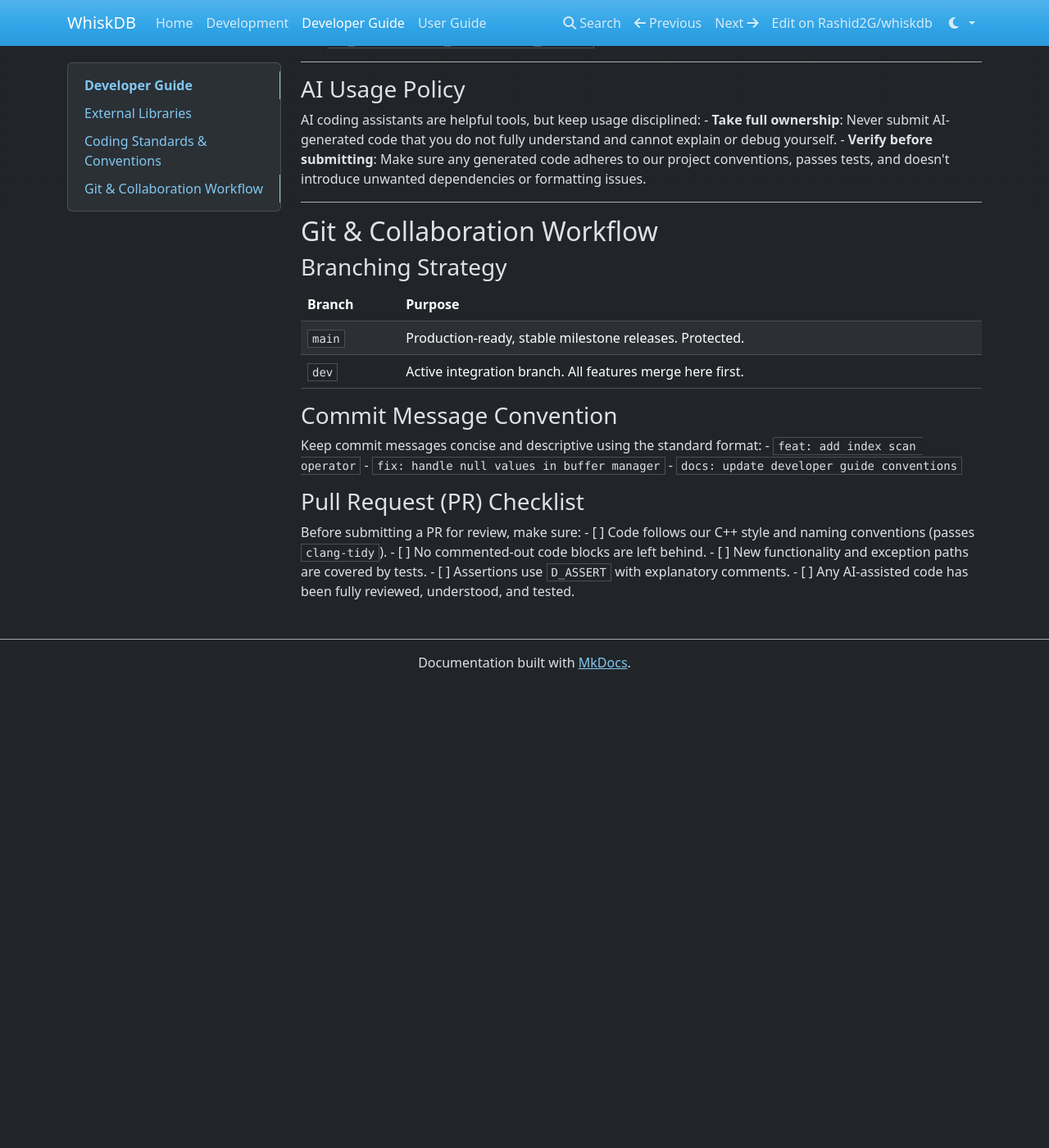
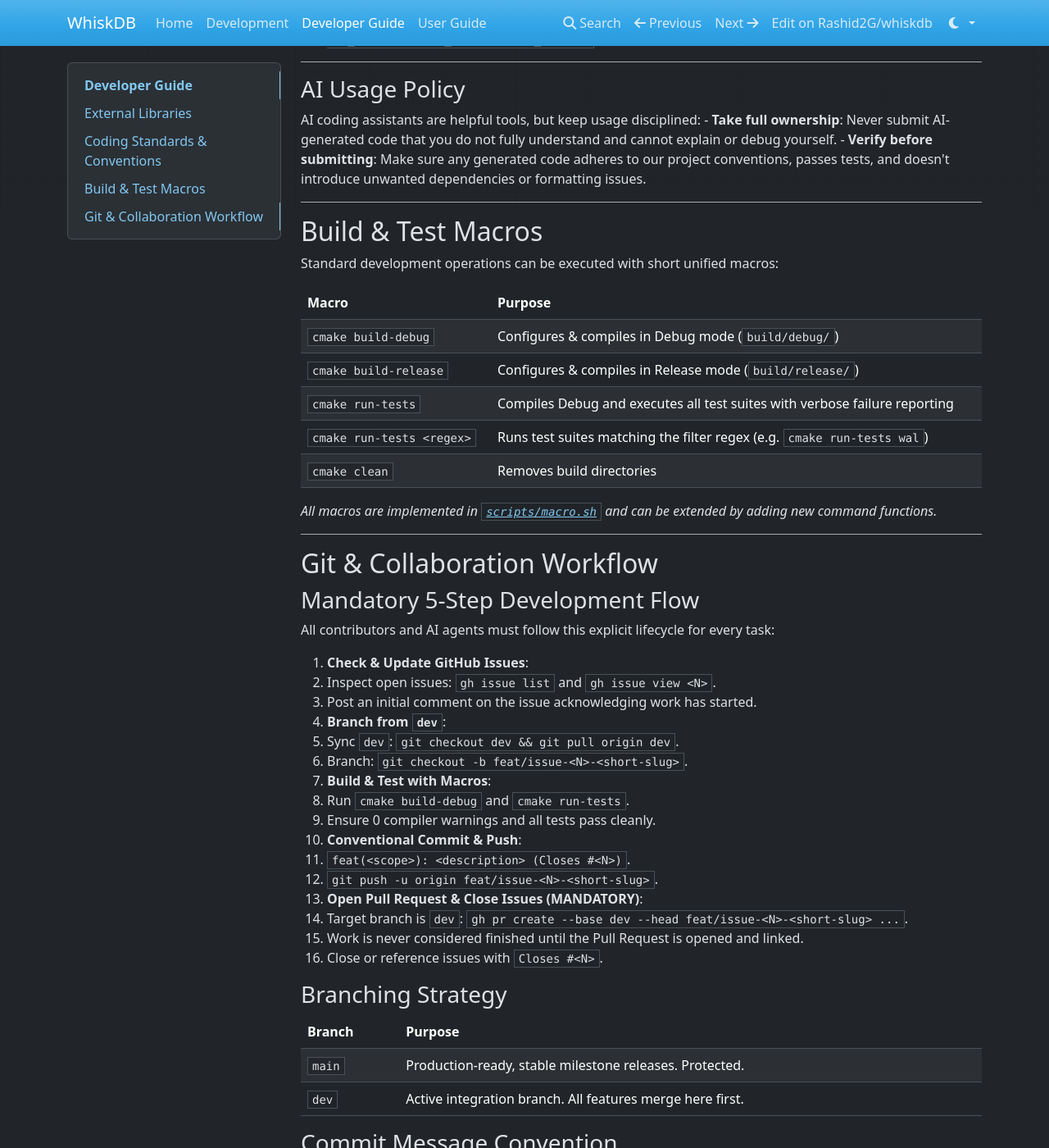
Before and after one commit to Rashid2G/whiskdb, an MkDocs documentation site: the page built from docs/developer-guide.md, in a window 1280 px wide and 1400 px high, scrolled down 3305 px. Shown: the whole window at 82% size. Built offline with MkDocs 1.6.1, drawn with Linux system fonts in a browser that asks for light colours; nearby versions of some CDN libraries; before the commit the page ends 4141 px from its top, so only the background shows below that; some of the changed text lies outside the part shown.

Commit message:
feat(workflow): add cmake build macros and enforce agent development flow (Closes #40)
- Add scripts/macro.sh dispatcher and ~/.local/bin/cmake wrapper for short macros: cmake build-debug, cmake build-release, cmake run-tests, cmake clean
- Add run-tests custom target to CMakeLists.txt and update CMakePresets.json with workflow and test presets
- Define whiskdb-development skill in .agents/skills/whiskdb-development/SKILL.md and ~/.codex/skills/whiskdb-development/SKILL.md
- Update review-agent skill with cmake run-tests and cmake build-debug instructions
- Update AGENTS.md and docs/developer-guide.md with the mandatory 5-step development flow (GitHub Issues -> Branch -> Test -> Commit -> Open PR & Close Issue)

```diff
--- a/docs/developer-guide.md
+++ b/docs/developer-guide.md
@@ -128,7 +128,44 @@ AI coding assistants are helpful tools, but keep usage disciplined:
 
 ---
 
+## Build & Test Macros
+
+Standard development operations can be executed with short unified macros:
+
+| Macro | Purpose |
+|---|---|
+| `cmake build-debug` | Configures & compiles in Debug mode (`build/debug/`) |
+| `cmake build-release` | Configures & compiles in Release mode (`build/release/`) |
+| `cmake run-tests` | Compiles Debug and executes all test suites with verbose failure reporting |
+| `cmake run-tests <regex>` | Runs test suites matching the filter regex (e.g. `cmake run-tests wal`) |
+| `cmake clean` | Removes build directories |
+
+*All macros are implemented in [`scripts/macro.sh`](../scripts/macro.sh) and can be extended by adding new command functions.*
+
+---
+
 ## Git & Collaboration Workflow
+
+### Mandatory 5-Step Development Flow
+
+All contributors and AI agents must follow this explicit lifecycle for every task:
+
+1. **Check & Update GitHub Issues**:
+   - Inspect open issues: `gh issue list` and `gh issue view <N>`.
+   - Post an initial comment on the issue acknowledging work has started.
+2. **Branch from `dev`**:
+   - Sync `dev`: `git checkout dev && git pull origin dev`.
+   - Branch: `git checkout -b feat/issue-<N>-<short-slug>`.
+3. **Build & Test with Macros**:
+   - Run `cmake build-debug` and `cmake run-tests`.
+   - Ensure 0 compiler warnings and all tests pass cleanly.
+4. **Conventional Commit & Push**:
+   - `feat(<scope>): <description> (Closes #<N>)`.
+   - `git push -u origin feat/issue-<N>-<short-slug>`.
+5. **Open Pull Request & Close Issues (MANDATORY)**:
+   - Target branch is `dev`: `gh pr create --base dev --head feat/issue-<N>-<short-slug> ...`.
+   - Work is never considered finished until the Pull Request is opened and linked.
+   - Close or reference issues with `Closes #<N>`.
 
 ### Branching Strategy
 
@@ -140,15 +177,16 @@ AI coding assistants are helpful tools, but keep usage disciplined:
 ### Commit Message Convention
 
 Keep commit messages concise and descriptive using the standard format:
-- `feat: add index scan operator`
-- `fix: handle null values in buffer manager`
-- `docs: update developer guide conventions`
+- `feat(sql): add index scan operator (Closes #12)`
+- `fix(wal): handle torn page recovery in replay (Closes #17)`
+- `docs(dev): update developer guide conventions`
 
 ### Pull Request (PR) Checklist
 
 Before submitting a PR for review, make sure:
 - [ ] Code follows our C++ style and naming conventions (passes `clang-tidy`).
-- [ ] No commented-out code blocks are left behind.
-- [ ] New functionality and exception paths are covered by tests.
+- [ ] Code compiles warning-free via `cmake build-debug`.
+- [ ] All tests pass cleanly via `cmake run-tests`.
 - [ ] Assertions use `D_ASSERT` with explanatory comments.
+- [ ] PR targets `dev` and references `Closes #<N>`.
 - [ ] Any AI-assisted code has been fully reviewed, understood, and tested.
```
Also changed, not shown: .agents/skills/whiskdb-development/SKILL.md (added, +67 -0 lines), AGENTS.md (+69 -11 lines), CMakeLists.txt (+7 -0 lines), CMakePresets.json (+85 -10 lines), 1 other file.
